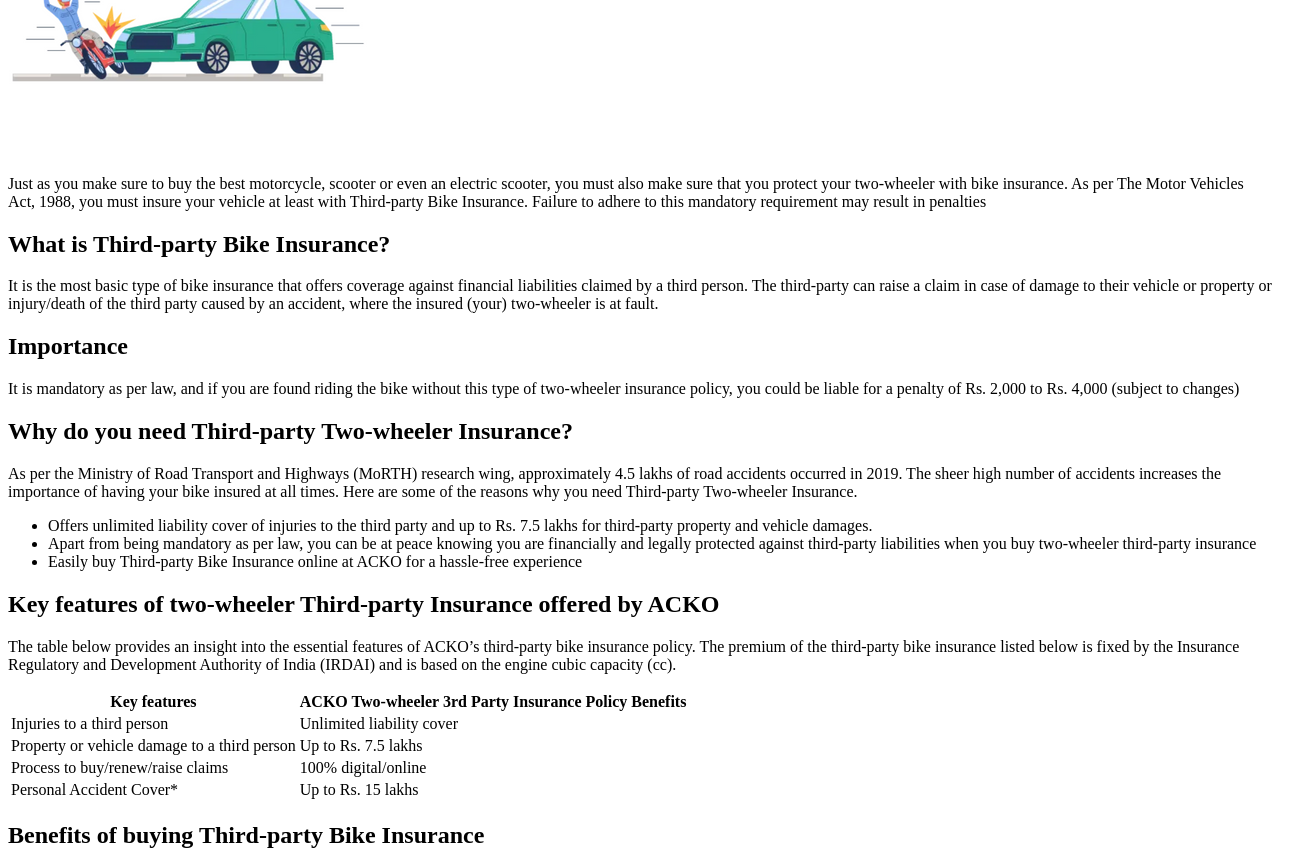
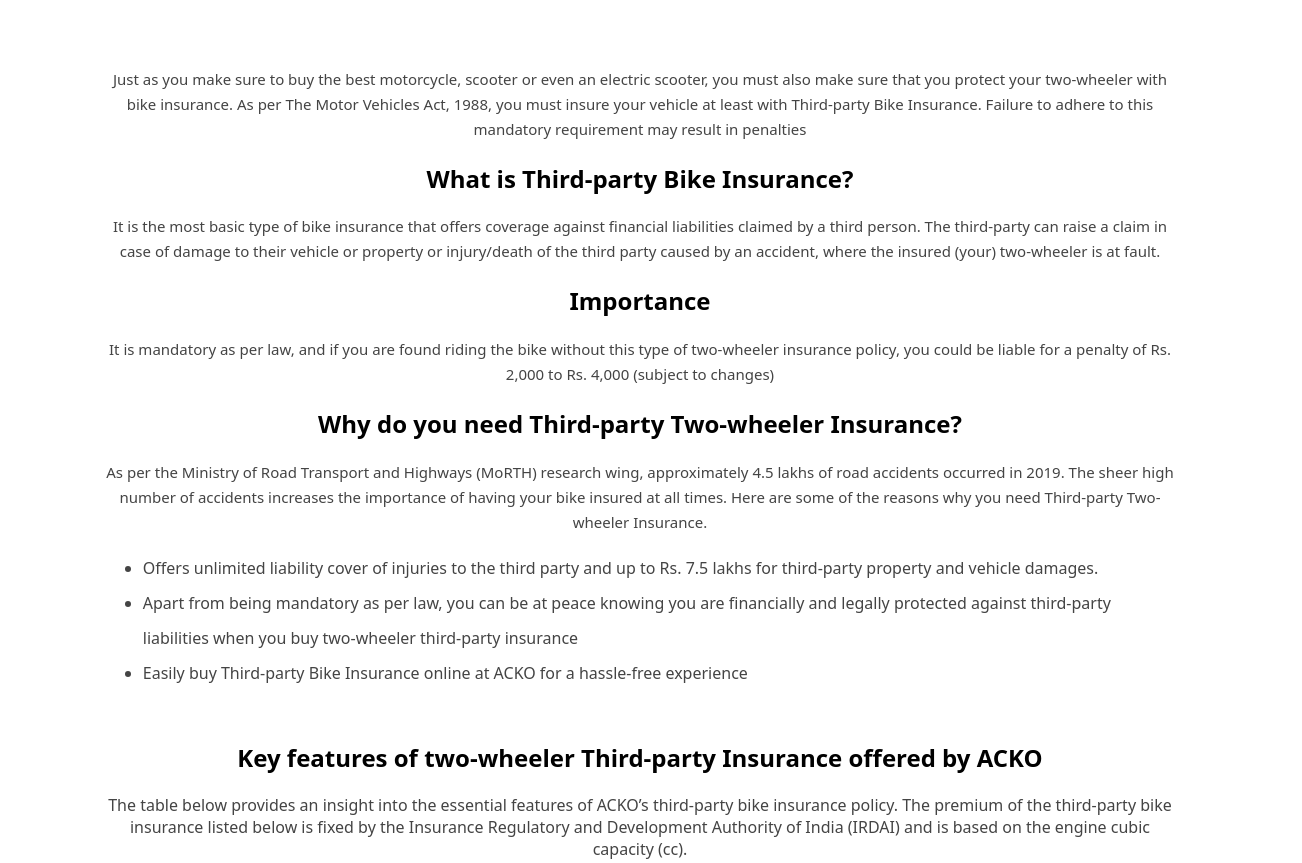
Before and after one commit to alishaikh9890/ACKO.com_Clone, a plain HTML site: page pages/products/Third Party Bike Insurance.html in a window 1280 px wide. Shown: the part 494-1357 px from the top of the page, 1302 px wide, since content can reach past the window. Drawn offline with Linux system fonts and the light colour scheme.

Commit message:
update in files

```diff
--- a/pages/products/Third Party Bike Insurance.html
+++ b/pages/products/Third Party Bike Insurance.html
@@ -5,7 +5,7 @@
     <meta http-equiv="X-UA-Compatible" content="IE=edge">
     <meta name="viewport" content="width=device-width, initial-scale=1.0">
     <title>Document</title>
-    <link rel="stylesheet" href="/ACKO.com-Clone/Third Party Bike Insurance.css">
+    <link rel="stylesheet" href="Third Party Bike Insurance.css">
 </head>
 <body>
     <div class="blue">
--- a/pages/products/commercial bike insurance.html
+++ b/pages/products/commercial bike insurance.html
@@ -5,7 +5,7 @@
     <meta http-equiv="X-UA-Compatible" content="IE=edge">
     <meta name="viewport" content="width=device-width, initial-scale=1.0">
     <title>Document</title>
-    <link rel="stylesheet" href="/ACKO.com-Clone/commercial bike insurance.css">
+    <link rel="stylesheet" href="commercial bike insurance.css">
 </head>
 <body>
     <div class="blue">
```
Also changed, not shown: pages/products/commercial car insurance.html (+1 -1 lines).
